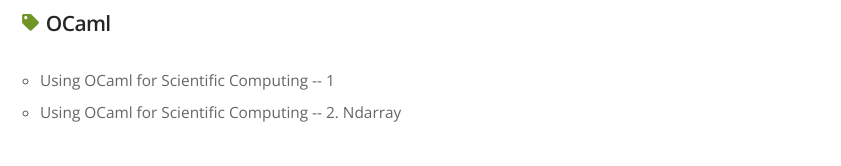
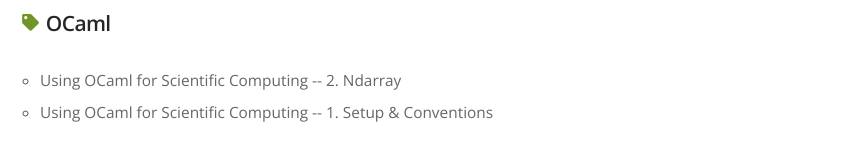
Before and after one commit to TakaiKinoko/FangBlog_v2, a Gatsby site: page /category in a window 1280 px wide. Shown: the part 162-328 px from the top of the page, without its empty margins (0-841 px from the left). Built offline with nearby package versions, Linux system fonts and the light colour scheme; Gatsby itself is replaced by a stand-in of ours; some packages are replaced by stand-ins of ours.

Commit message:
slight edit on ocaml blog 1

```diff
--- a/content/posts/2019-12-26--owl_1/index.md
+++ b/content/posts/2019-12-23--owl_1/index.md
@@ -1,5 +1,5 @@
 ---
-title: "Using OCaml for Scientific Computing -- 1"
+title: "Using OCaml for Scientific Computing -- 1. Setup & Conventions"
 category: "OCaml"
 cover: camel.jpg
 author: Fang
```
Also changed, not shown: 2 other files.
